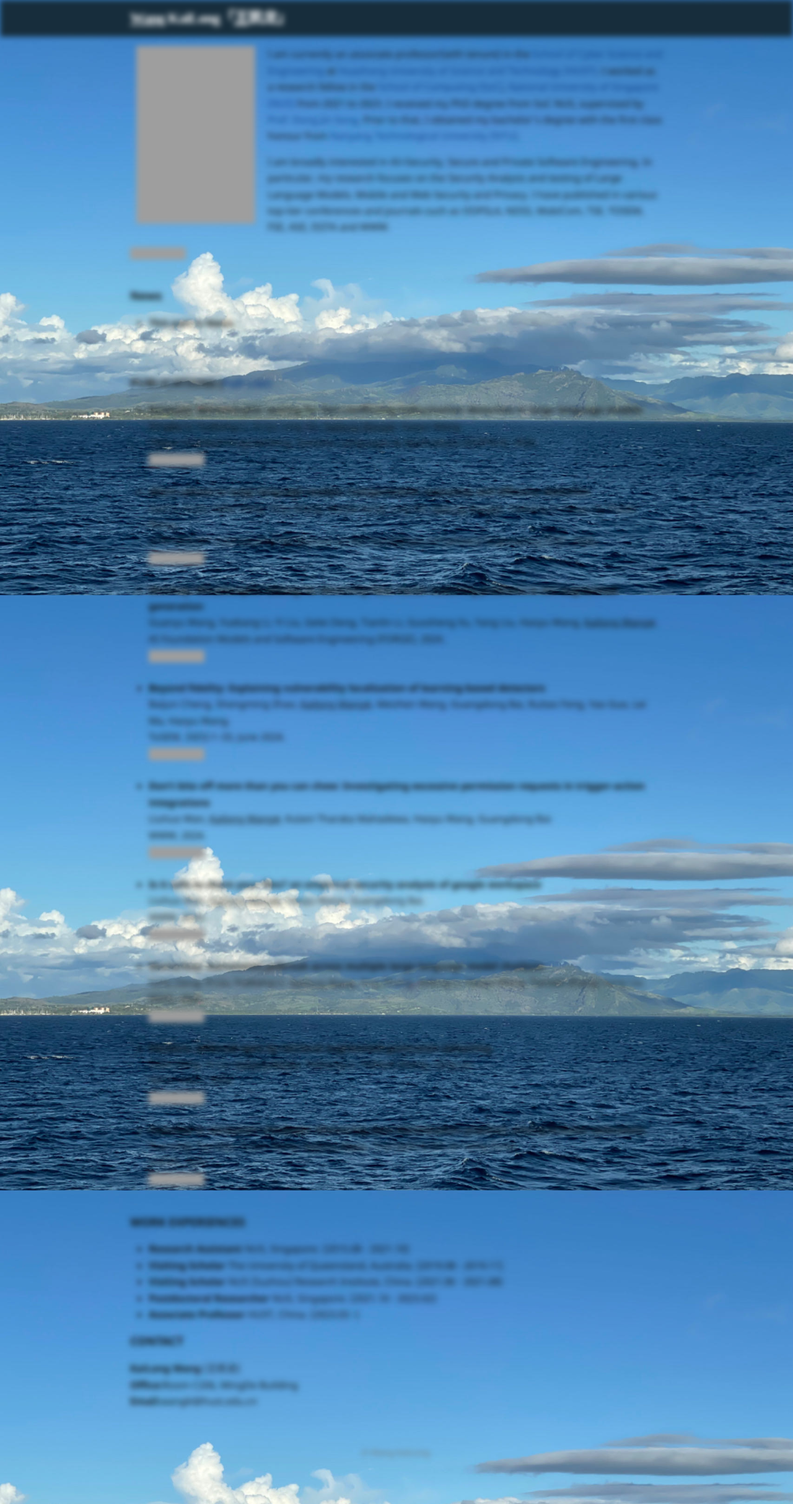
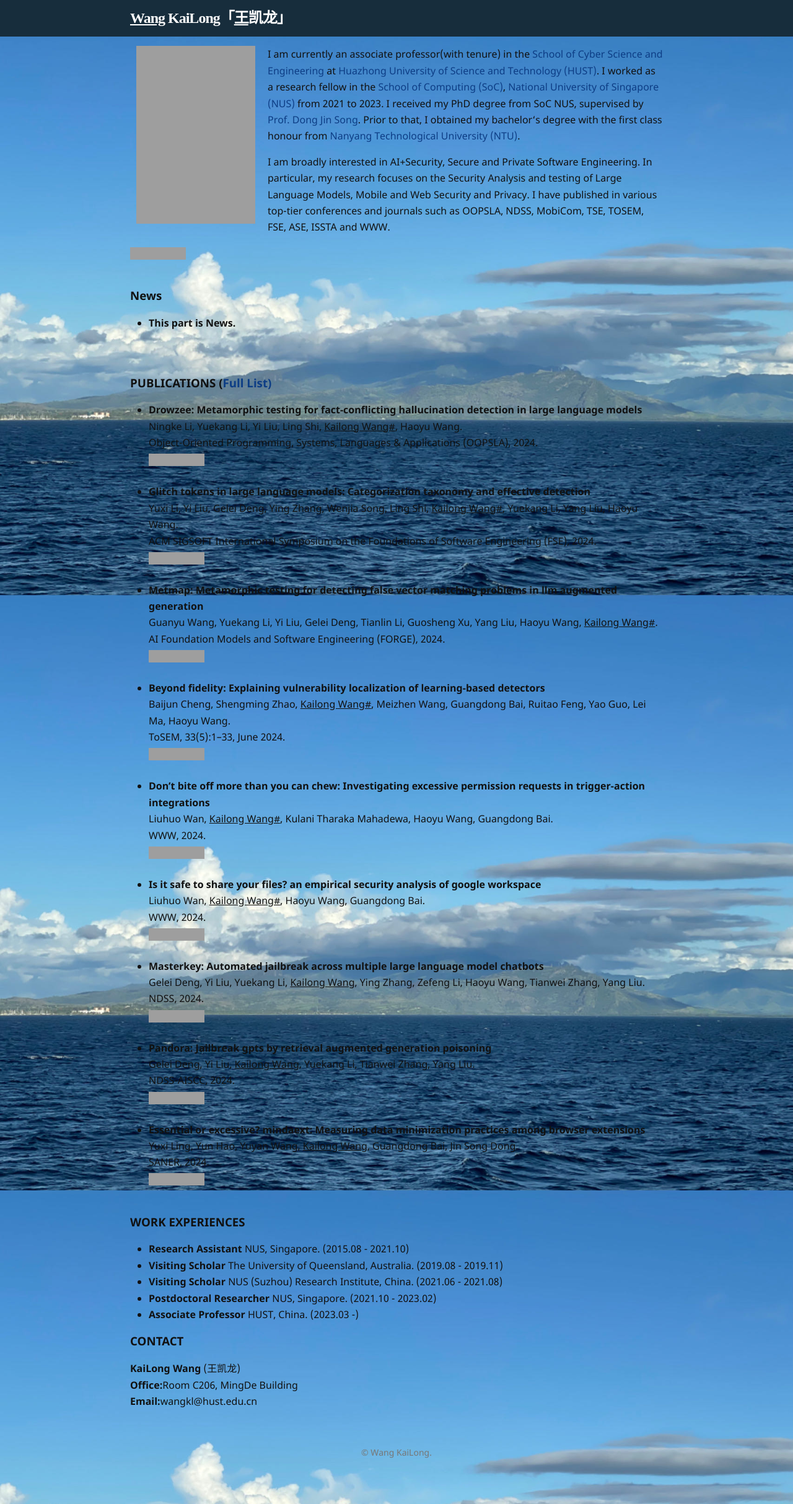
Before and after one commit to izZCrown/izZCrown.github.io, a Jekyll site: the page built from index.html, in a window 1280 px wide. Shown: the whole page at 62% size. Built offline with Jekyll 4.4.1, drawn with Linux system fonts in a browser that asks for light colours; some web fonts are replaced; grey boxes are pictures that could not be loaded.

Commit message:
Initial commit

```diff
--- a/index.html
+++ b/index.html
@@ -10,7 +10,6 @@ layout: default
     background-position: center;
     background-repeat: no-repeat;
     background-attachment: fixed;
-    filter: blur(5px);
   }
 </style>
 
```
